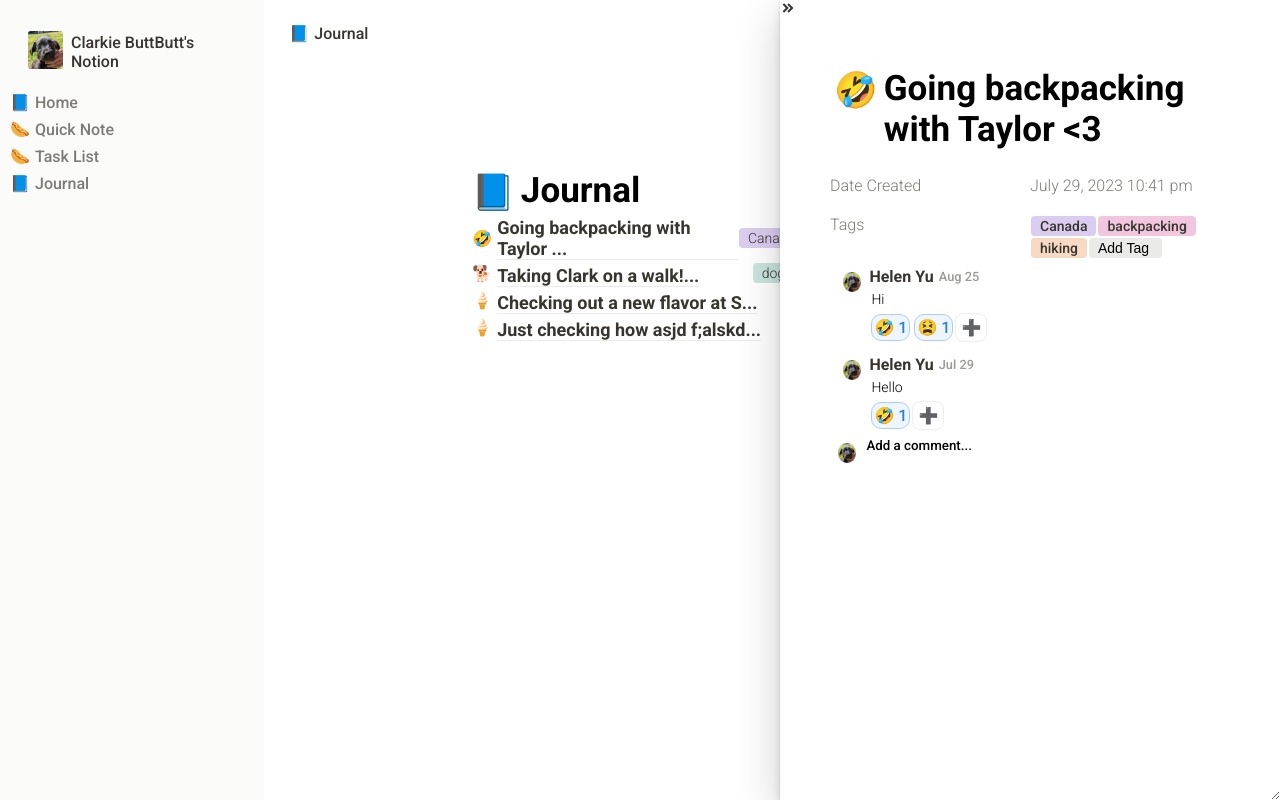
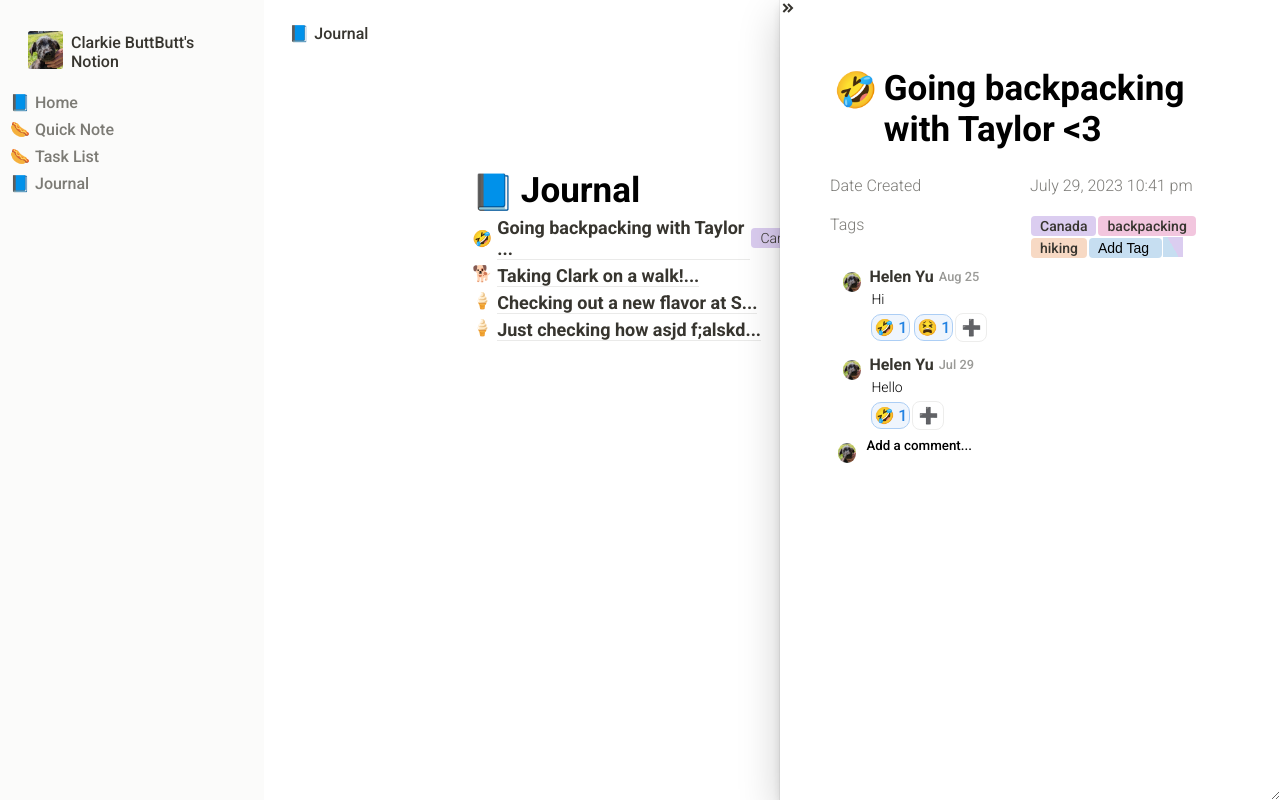
Before and after one commit to heyluney/notion-clone, a React (Create React App) app: page /journal in a window 1280 px wide. Both pictures are taken after a click on the element 772 px from the left and 238 px from the top of the page. Built offline with nearby package versions, Linux system fonts and the light colour scheme; some icons are missing.

Commit message:
Edit styling on tags.

```diff
--- a/src/components/popups/Emoji.jsx
+++ b/src/components/popups/Emoji.jsx
@@ -1,7 +1,7 @@
 import { useState, useContext, useRef, useCallback } from 'react';
 
 import styles from './Emoji.module.css';
-import { PageContext, PopupContext } from '../../App';
+import { PageContext, PopupContext, SlideOutContext } from '../../App';
 
 import { getItem, saveItem } from '../../utils/local_storage';
 
@@ -21,11 +21,14 @@ import useOnScreen from '../../hooks/OnscreenAlert';
 
 import EmojiSelector from './EmojiSelector';
 
+import { addEmojiToComment, editJournalEmoji, addEmojiToJournalComment, updateTitleEmoji } from '../../data/pages_helper_functions';
+
 import { FaShuffle as Shuffle } from 'react-icons/fa6';
 
 const Emoji = ({ component, type }) => {
     // This allows synchronization of emoji update across multiple pages.
     const { pages, changePages, currentPageName } = useContext(PageContext);
+    const { slideOut } = useContext(SlideOutContext);
     const currentPage = pages[currentPageName];
 
     const { popup, togglePopup } = useContext(PopupContext);
@@ -96,11 +99,26 @@ const Emoji = ({ component, type }) => {
                         autoFocus={true} />
                     <div className={styles.button}
                         onClick={() => {
-                            const {_, hexcode} = getRandomEmoji(emojiDictionary);
-                            const newPages = {...pages};
-                            newPages[currentPageName] = {
-                                ...currentPage, icon: hexcode
-                            };
+                            const {description: name, hexcode} = getRandomEmoji(emojiDictionary);
+                            let newPages;
+                            const idx = parseInt(component.split('_')[1]);
+
+                            switch(type) {
+                                case 'comments':
+                                    newPages = addEmojiToComment(pages, currentPageName, idx, {[hexcode]: name});
+                                    break;
+                                case 'journal':
+                                    newPages = editJournalEmoji(pages, currentPageName, slideOut, hexcode);
+                                    break;
+                                case 'journal_comments':
+                                    const commentIdx = parseInt(component.split('_')[1]);
+                                    newPages = addEmojiToJournalComment(pages, currentPageName, slideOut, commentIdx, {[hexcode]: name});
+                                    break;
+                                default:
+                                    // Default is to update the emoji associated with the page.
+                                    newPages = updateTitleEmoji(pages, currentPageName, hexcode);
+                                    break;
+                            }
                             changePages(newPages);
                             saveItem('pages', newPages);
                             togglePopup(null);
--- a/src/data/color_constants.js
+++ b/src/data/color_constants.js
@@ -2,7 +2,7 @@ export const pastelColors = {
     "yellow": "#faedcb",
     "green": "#c9e4de",
     "blue": "#c6def1",
-    "purple": "dbcdf0",
+    "purple": "#dbcdf0",
     "pink": "#f2c6de",
     "orange": "#f7d9c4"
   }
--- a/src/pages/Journal/AddTag.jsx
+++ b/src/pages/Journal/AddTag.jsx
@@ -1,6 +1,6 @@
 
 
-import { useContext, useState } from 'react';
+import { useContext, useState, Fragment } from 'react';
 
 import { PageContext, SlideOutContext } from '../../App';
 import styles from './AddTag.module.css';
@@ -14,24 +14,76 @@ import { pastelColors } from '../../data/color_constants';
 const AddTag = () => {
     const { pages, currentPageName, changePages } = useContext(PageContext);
     const { slideOut } = useContext(SlideOutContext);
-    const [currentValue, updateCurrentValue] = useState("Add Tag");
+    // const [currentValue, updateCurrentValue] = useState("Add Tag");
+
+    const getRandomPastelColor = () => {
+        const pastels = Object.values(pastelColors);
+        return pastels[Math.floor(Math.random()*pastels.length)];
+    }
+    const [currentTag, updateCurrentTag] = useState({
+        tagText: "Add Tag",
+        color: getRandomPastelColor()
+    });
+    const [colorSelectorOpen, toggleColorSelector] = useState(false);
     return (
-        <input className={styles.addTag}
-        value={currentValue}
-        onChange = {(e) => updateCurrentValue(e.target.value)}
-        onClick = {() => updateCurrentValue("")}
+        <div className={styles.group}>
+            <input className={styles.add_tag}
+            style={{
+                    backgroundColor: currentTag.color
+                }}
+                value={currentTag.tagText}
+                onChange = {(e) => updateCurrentTag({
+                    ...currentTag,
+                    tagText: e.target.value
+                })}
+                onClick = {() => updateCurrentTag({
+                    ...currentTag,
+                    tagText: ""
+                })}
                 onKeyDown={e => {
                     if (e.key === 'Enter') {
                         e.preventDefault();
-                const pastels = Object.values(pastelColors);
-                const randomPastel = pastels[Math.floor(Math.random()*pastels.length)];
+
                         const newPages = addTagToJournal(pages, currentPageName, slideOut, {
-                    [e.target.value]: randomPastel });
+                            [currentTag.tagText]: currentTag.color });
                         changePages(newPages);
                         saveItem('pages', newPages);
-                updateCurrentValue("Add Tag");
+                        updateCurrentTag({
+                            tagText: "Add Tag",
+                            color: "rgb(234, 234, 233)"
+                        });
                     }
             }} />
+            <div className={styles.color_selector}>
+
+                <div className={styles.color}
+                    style={{
+                        backgroundColor: Object.values(pastelColors)[0],
+                        backgroundImage: `-webkit-linear-gradient(30deg,
+                            ${Object.values(pastelColors)[2]} 50%,
+                            ${Object.values(pastelColors)[3]} 50%)`,
+                        height: "20px",
+                        width: "20px"
+                    }}
+                    onClick={
+                        () =>  toggleColorSelector(!colorSelectorOpen)
+                    }>
+                </div>
+                {colorSelectorOpen && Object.values(pastelColors).map(color =>
+                    <div className={styles.color}
+                        key={color}
+                        onClick={() => updateCurrentTag({
+                            ...currentTag,
+                            color: color
+                        })}
+                        style={{
+                            backgroundColor: color,
+                            height: "20px",
+                            width: "20px"
+                        }}>
+                    </div>)}
+            </div>
+        </div>
     )
 }
 
--- a/src/pages/Journal/AddTag.module.css
+++ b/src/pages/Journal/AddTag.module.css
@@ -1,7 +1,10 @@
 @import '../../standard.module.css';
 
-
-.addTag {
+.group {
+    display: flex;
+    flex-direction: row;
+}
+.add_tag {
     border: none;
     outline: none;
     background: var(--highlight-grey);
@@ -19,7 +22,24 @@
     align-items: center;
 }
 
-.addTag:hover {
+.add_tag:hover {
     cursor: pointer;
     background:  var(--highlight-grey-darker);
 }
+
+.add_tag:focus {
+    height: 27px;
+    background:  var(--highlight-grey-darker);
+}
+
+.color_selector {
+    position: fixed;
+    display: flex;
+    flex-direction: column;
+    transform: translateX(75px);
+}
+
+.color:hover {
+    filter: brightness(0.8);
+    cursor: pointer;
+}
--- a/src/pages/Journal/JournalEntry.jsx
+++ b/src/pages/Journal/JournalEntry.jsx
@@ -26,9 +26,9 @@ const JournalEntry = ({ idx, entry }) => {
                 </div>
             </div>
             <div className={styles.right}>
-                <Tags onClick={() => {
-                    console.log('hi!!')
-                }}tags={tags} journalIdx={parseInt(idx)}/>
+                <Tags
+                    addTagsShown={false}
+                    tags={tags} journalIdx={parseInt(idx)}/>
                 <div className={styles.timestamp}>
                     {getFullTimeString(timestamp)}
                 </div>
--- a/src/pages/Journal/SlideOut.jsx
+++ b/src/pages/Journal/SlideOut.jsx
@@ -38,7 +38,7 @@ const SlideOut = () => {
                     <div className={styles.desc_item}>Date Created</div>
                     <div className={styles.desc_item}>{getFullTimeString(timestamp)}</div>
                     <div className={styles.desc_item}>Tags</div>
-                    <Tags tags={tags} full={true}/>
+                    <Tags tags={tags} full={true} addTagsShown={true}/>
                 </div>
 
                 <Comments className={styles.comments}
--- a/src/pages/Journal/Tags.jsx
+++ b/src/pages/Journal/Tags.jsx
@@ -10,7 +10,7 @@ import { saveItem } from '../../utils/local_storage';
 import AddTag from './AddTag';
 import { ImCross as Cross } from 'react-icons/im';
 
-const Tags = ({ journalIdx, tags, full }) => {
+const Tags = ({ addTagsShown, journalIdx, tags, full }) => {
     const { slideOut }= useContext(SlideOutContext);
     const { pages, changePages, currentPageName } = useContext(PageContext);
 
@@ -32,10 +32,15 @@ const Tags = ({ journalIdx, tags, full }) => {
                         onMouseLeave={() => toggleDeleteButtonsShown(-1)}
                     >
 
-                    <div>{tag}</div>
+                    <div>{tag /* idx === activeTag */}</div>
 
                     {
-                        deleteButtonsShown === idx && <Cross className={`${styles.delete} ${idx === activeTag ? styles.active : null}`}
+                        deleteButtonsShown === idx && <Cross className={`${styles.delete}`}
+                        style={idx === activeTag ? {
+                            backgroundColor: color,
+                            filter: "brightness(0.7)",
+                            cursor: "pointer"
+                        } : {}}
                         onMouseEnter={() => toggleActiveTag(idx)}
                         onMouseLeave={() => toggleActiveTag(-1)}
                         onClick={() => {
@@ -47,7 +52,7 @@ const Tags = ({ journalIdx, tags, full }) => {
                 </div>
 
             )}
-                <AddTag className={`${styles.tag} ${styles.add_tag}`} />
+            {addTagsShown && <AddTag className={`${styles.tag} ${styles.add_tag}`} />}
         </div>
     )
 }
```
Lines whose indentation alone changed are shown as unchanged.
